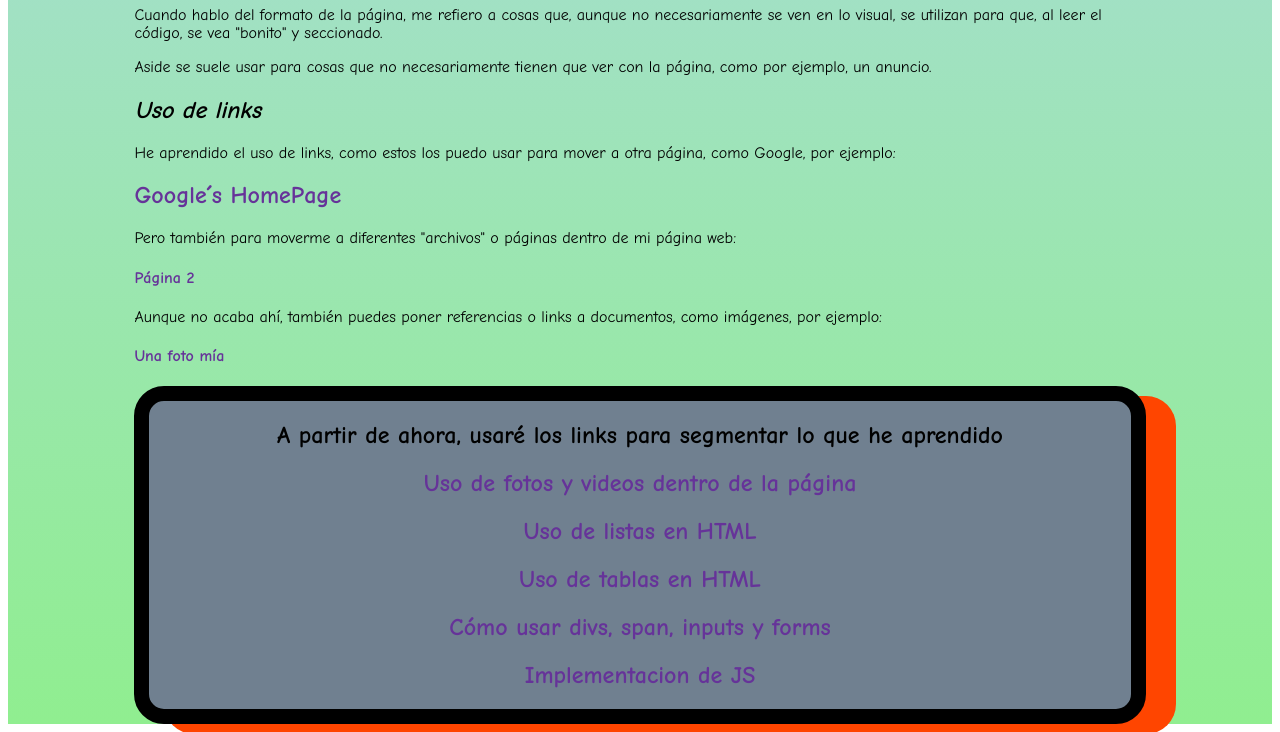
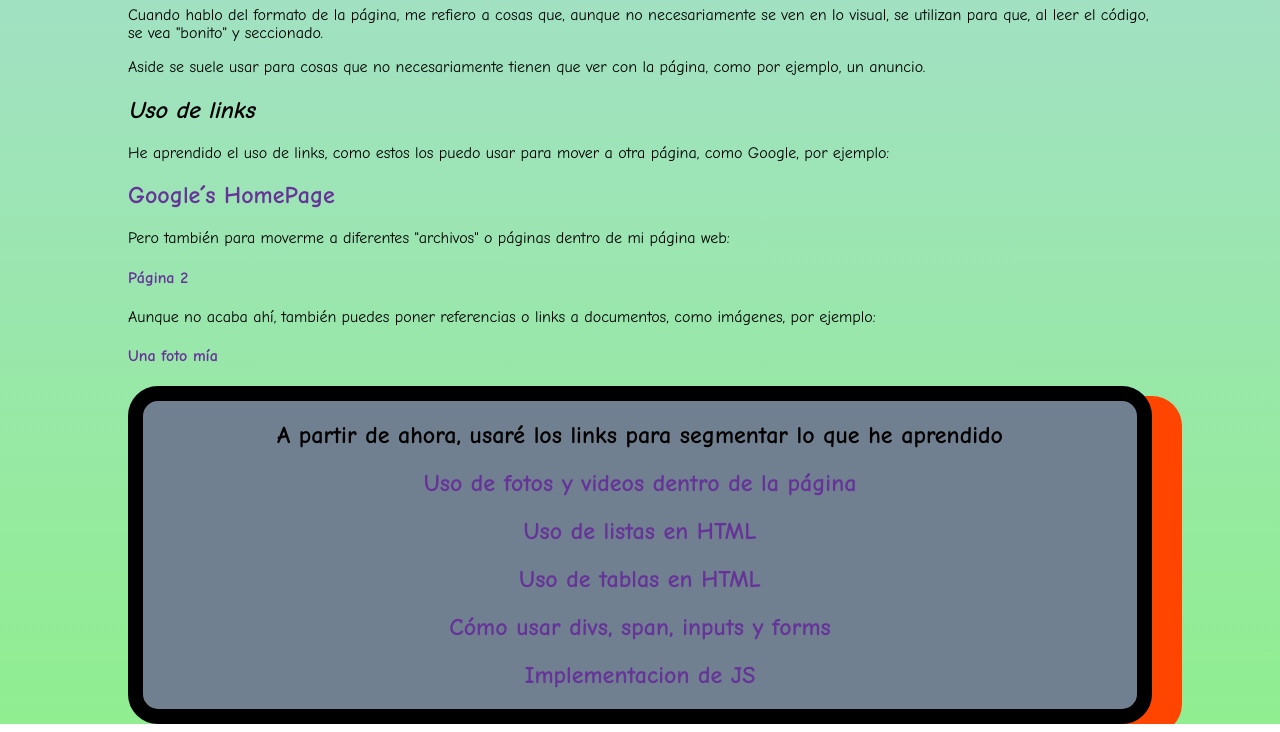
Before and after one commit to A0GV/A0GV.github.io, a plain HTML site: page index.html in a window 1280 px wide. Shown: the part 503-1235 px from the top of the page. Drawn offline with Linux system fonts and the light colour scheme.

Commit message:
Cambie todo orta vez

```diff
--- a/css/style.css
+++ b/css/style.css
@@ -2,11 +2,13 @@
     width: 80%;
     margin:auto;
 }
-.imagFondo{
-    background: linear-gradient(to bottom, lightblue, lightgreen);
-}
-.fondo{
-    font-family: Comic Sans MS, Arial, serif;
+body {
+    margin: 0; /* Elimina los márgenes por defecto */
+    min-height: 100vh; /* Permite que el body se expanda con el contenido */
+    background: linear-gradient(to bottom, lightblue, lightgreen); /* Ajusta los colores del degradado */
+    background-size: cover; /* Asegura que el gradiente cubra toda el área */
+    background-repeat: no-repeat; /* Evita que el degradado se repita */
+    font-family: Comic Sans MS, Arial, serif; /* Fuente para toda la página */
 }
 
 
--- a/index.html
+++ b/index.html
@@ -7,7 +7,6 @@
     <title>Adolfo-que-he-aprendido</title>
     <link rel="stylesheet" href="css/style.css">
 </head>
-<div class="imagFondo">
 <body class="fondo">
 <div class="center">
     <div class="textoanim">
```
Also changed, not shown: Divsyspan.html (+0 -2 lines), FunJS.html (+1 -2 lines), FunJS2.html (+0 -2 lines), Tablas.html (+0 -2 lines), Uso-de-fotos.html (+1 -2 lines), Uso-de-listas.html (+0 -2 lines).
